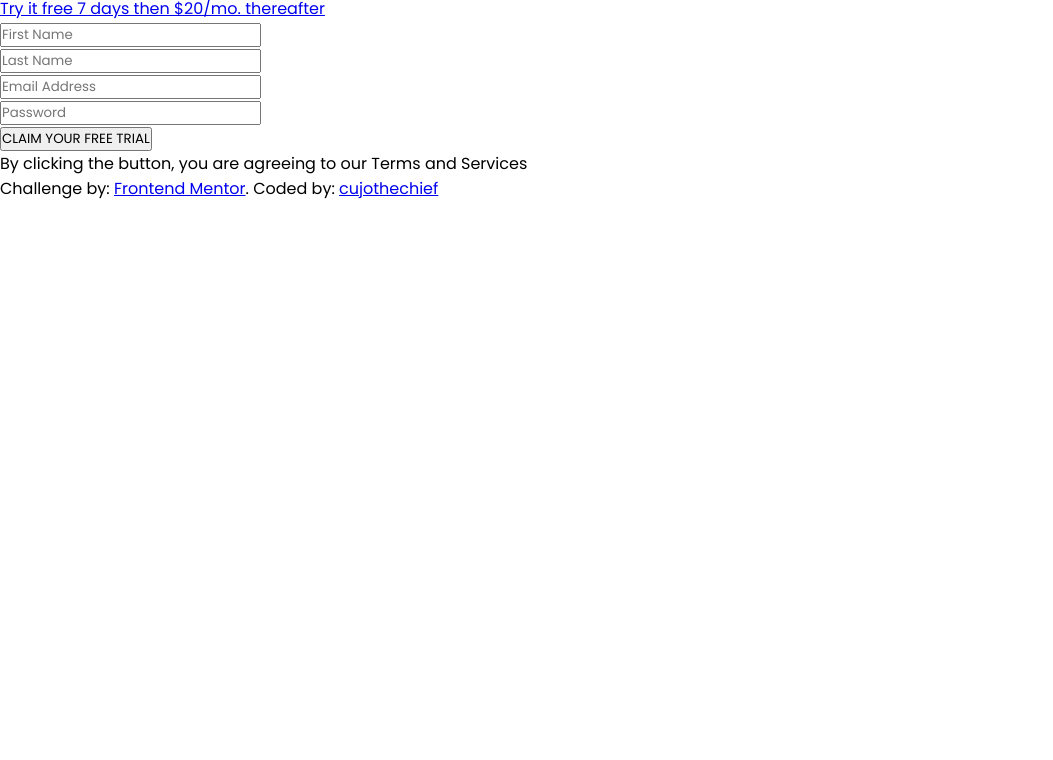
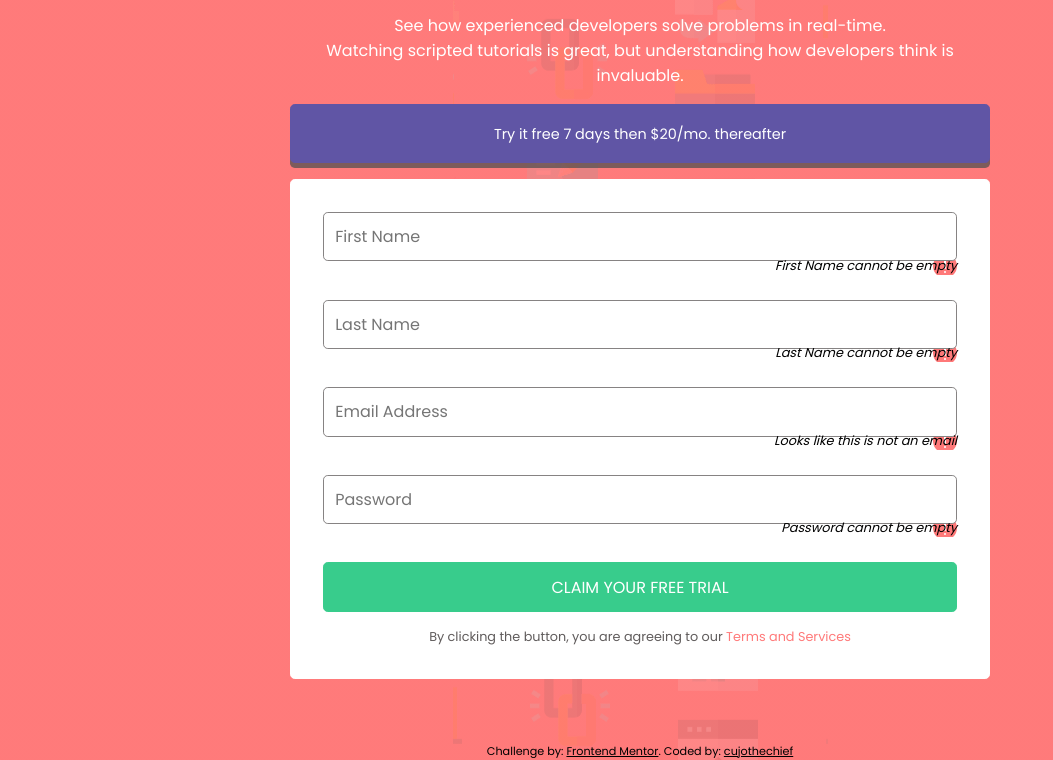
Before and after one commit to chiefthechief/intro-component-with-signup-form, a plain HTML site: page index.html in a window 1280 px wide. Shown: the part 102-862 px from the top of the page, without its empty margins (0-1053 px from the left). Before the commit the page ends 800 px from the top, so only its background shows below. Drawn offline with Linux system fonts and the light colour scheme.

Commit message:
further styling of the html file

```diff
--- a/index.html
+++ b/index.html
@@ -22,20 +22,24 @@
             <section id="section" role="contentinfo">
                 <form action="">
                     <input type="text" name="firstname" id="firstname" placeholder='First Name'>
+                    <p class="none">First Name cannot be empty</p>
                     <br>
                     <input type="text" name="lastname" id="lastname" placeholder='Last Name'>
+                    <p class="none">Last Name cannot be empty</p>
                     <br>
                     <input type="email" name="email" id="email" placeholder="Email Address">
+                    <p class="none">Looks like this is not an email</p>
                     <br>
                     <input type="password" name="password" id="password" placeholder="Password">
+                    <p class="none">Password cannot be empty</p>
                     <br>
                     <input type="submit" value="CLAIM YOUR FREE TRIAL">
                 </form>
-                <p>By clicking the button, you are agreeing to our Terms and Services</p>
+                <p>By clicking the button, you are agreeing to our <a href="#">Terms and Services</a></p>
             </section>
         </div>
     </main>
-    <p>Challenge by: <a href="https://www.frontendmentor.io/home" target="_blank" rel="noopener noreferrer">Frontend Mentor</a>. Coded by: <a href="https://www.frontendmentor.io/profile/cujothechief" target="_blank" rel="noopener noreferrer">cujothechief</a></p>
+    <p id="outside-main">Challenge by: <a href="https://www.frontendmentor.io/home" target="_blank" rel="noopener noreferrer">Frontend Mentor</a>. Coded by: <a href="https://www.frontendmentor.io/profile/cujothechief" target="_blank" rel="noopener noreferrer">cujothechief</a></p>
     <script src="./script.js"></script>
 </body>
 </html>
--- a/script.js
+++ b/script.js
@@ -0,0 +1,7 @@
+let backgroundImage = document.querySelector('body');
+let firstName = document.querySelector('#main-right #section form input:nth-child(1)');
+let lastName = document.querySelector('#main-right #section form input:nth-child(4)');
+let emailAddress = document.querySelector('#main-right #section form input:nth-child(7)');
+let password = document.querySelector('#main-right #section form input:nth-child(10)');
+let submitButton = document.querySelector('#main-right #section form input[type = submit]');
+console.log(firstName, lastName, emailAddress, password)
--- a/style.css
+++ b/style.css
@@ -1,5 +1,87 @@
 *{
     margin: 0;
     padding: 0;
+    box-sizing: border-box;
     font-family: 'Poppins', sans-serif;
+    font-size: 16px;
+    color: white;
 }
+body{
+    background: url('./images/bg-intro-mobile.png') center center no-repeat, linear-gradient(to bottom, hsl(0, 100%, 74%), hsl(0, 100%, 74%))
+}
+a{
+    text-decoration: none;
+}
+main{
+    width: 80%;
+    max-width: 700px;
+    margin: 4rem auto;
+}
+#main-left{
+    text-align: center;
+}
+#main-left h1{
+    font-size: 1.5rem;
+    margin-bottom: 1rem;
+}
+#main-left p{
+    margin-bottom: 1rem;
+}
+#main-right p:first-child{
+    padding: 1rem;
+    text-align: center;
+    background: hsl(248, 32%, 49%);
+    border: 1px solid hsl(248, 32%, 49%);
+    border-radius: .3rem;
+    margin-bottom: 1rem;
+    box-shadow: 0px 5px 0px 0px hsla(0, 1%, 32%, 0.75);
+}
+#main-right p:nth-child(1) a{
+    font-size: .9rem;
+}
+#main-right #section{
+    background-color: white;
+    border: 1px solid white;
+    border-radius: .3rem;
+    padding: 2rem
+}
+#main-right #section form input{
+    width: 100%;
+    margin-bottom: 1rem;
+    padding: .7rem;
+    border: 1px solid hsl(0, 1%, 52%);
+    border-radius: .3rem;
+}
+#main-right #section form p.none{
+    background: url('./images/icon-error.svg') right no-repeat;
+    color: black;
+    font-size: .8rem;
+    font-style: italic;
+    text-align: end;
+    margin-top: -1.3rem;
+}
+#main-right #section form input:focus{
+    border:2px solid hsl(248, 32%, 49%);
+}
+#main-right #section form input[type = submit]{
+    background: hsl(154, 59%, 51%);
+    border: 1px solid hsl(154, 59%, 51%);
+}
+#main-right #section p:last-child{
+    color: hsl(0, 2%, 37%);
+    text-align: center;
+    font-size: .8rem;
+}
+#main-right #section p:last-child a{
+    color: hsl(0, 100%, 74%);
+    font-size: .8rem;
+}
+#outside-main,
+#outside-main a{
+    text-align: center;
+    font-size: .7rem;
+    color: black;
+}
+#outside-main a{
+    text-decoration: underline;
+}
```
